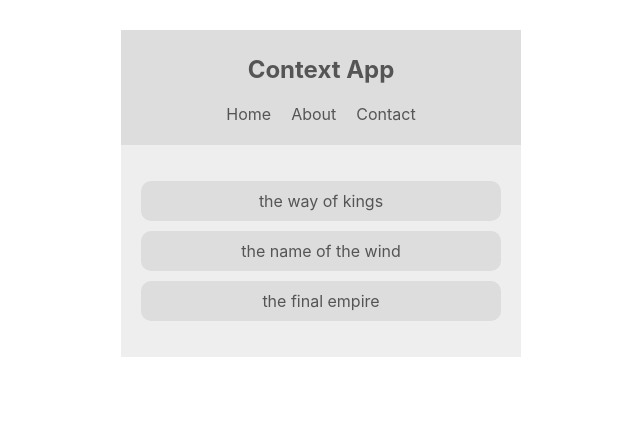
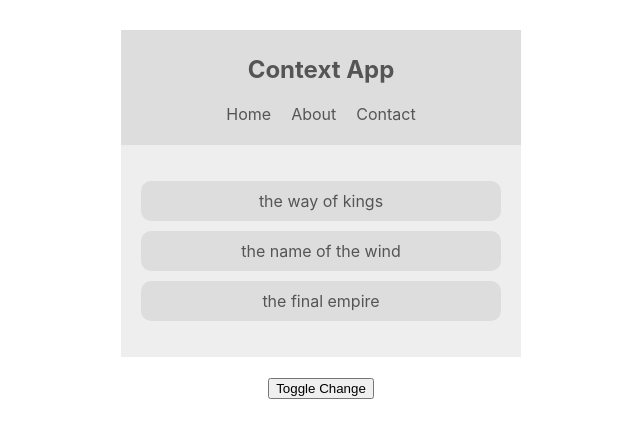
Before and after one commit to jps27CSE/React-Context-Hooks, a React (Create React App) app: page / in a window 1280 px wide. Shown: the top 438 px of the page, without its empty margins (319-959 px from the left). Built offline with nearby package versions, Linux system fonts and the light colour scheme.

Commit message:
Updating Context Data

```diff
--- a/src/App.js
+++ b/src/App.js
@@ -1,13 +1,15 @@
 import Navbar from './components/Navbar'
 import BookList from './components/BookList'
 import ThemeContextProvider from './contexts/ThemeContext';
+import ThemeToggle from './components/ThemeToggle'
 function App() {
   return (
     <div className="App">
       <ThemeContextProvider>
-       <Navbar/>
-       <BookList/>
-       </ThemeContextProvider>
+        <Navbar />
+        <BookList />
+        <ThemeToggle />
+      </ThemeContextProvider>
     </div>
   );
 }
--- /dev/null
+++ b/src/components/ThemeToggle.js
@@ -0,0 +1,13 @@
+import React,{ Component} from 'react'
+import {ThemeContext} from '../contexts/ThemeContext'
+class ThemeToggle extends Component {
+    static contextType = ThemeContext
+    render() {
+        const {toggleTheme} = this.context
+        return(
+            <button onClick={toggleTheme}>Toggle Change</button>
+        )
+    }
+}
+
+export default ThemeToggle
--- a/src/contexts/ThemeContext.js
+++ b/src/contexts/ThemeContext.js
@@ -10,10 +10,16 @@
         dark: {syntax: '#ddd', ui:'#333', bg:'#555'}
     }
 
+    toggleTheme =()=>{
+        this.setState({
+            isLightTheme : !this.state.isLightTheme
+        })
+    }
+
     render()
     {
         return(
-            <ThemeContext.Provider value={{...this.state}}>
+            <ThemeContext.Provider value={{...this.state, toggleTheme: this.toggleTheme}}>
               {this.props.children}
             </ThemeContext.Provider>
         )
```
